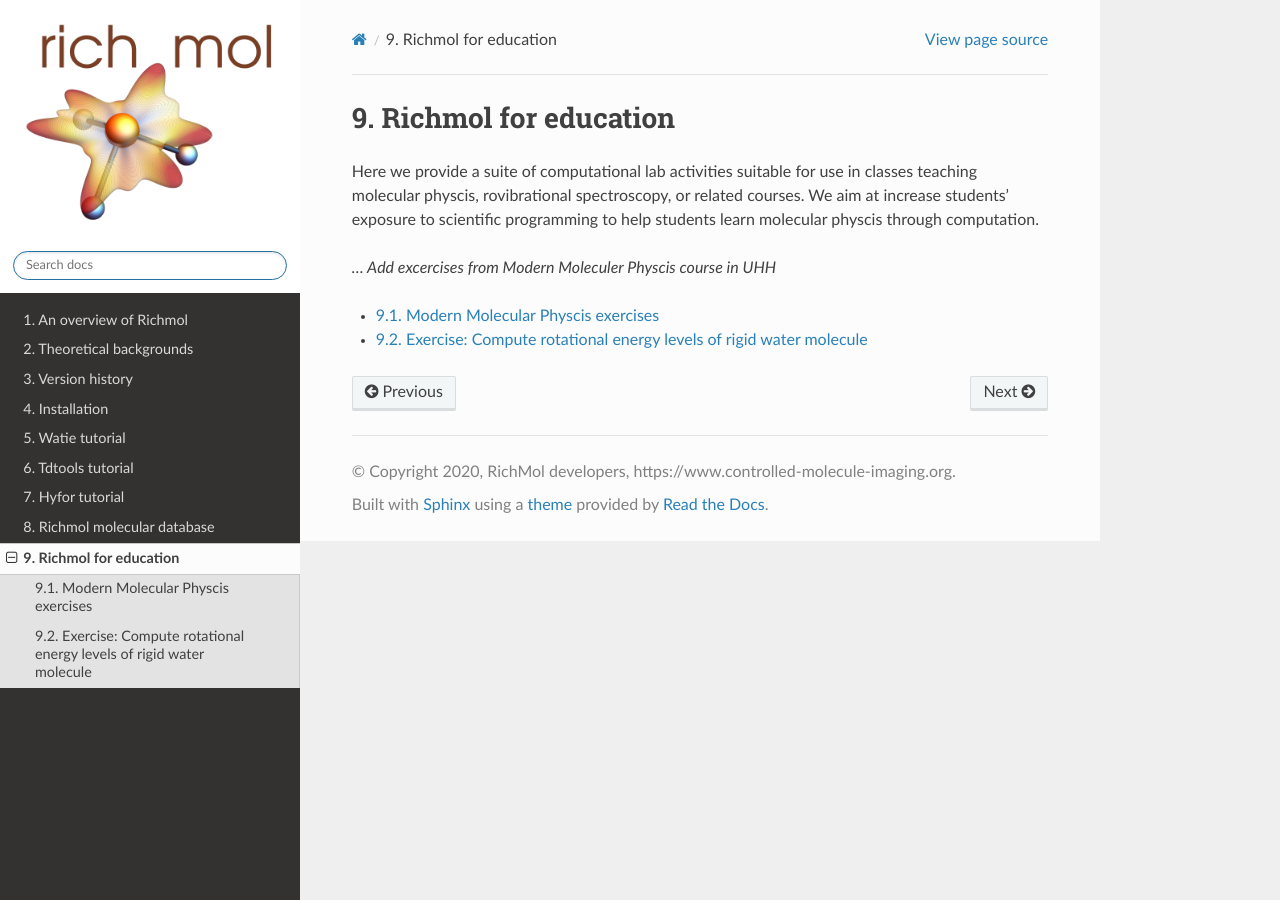
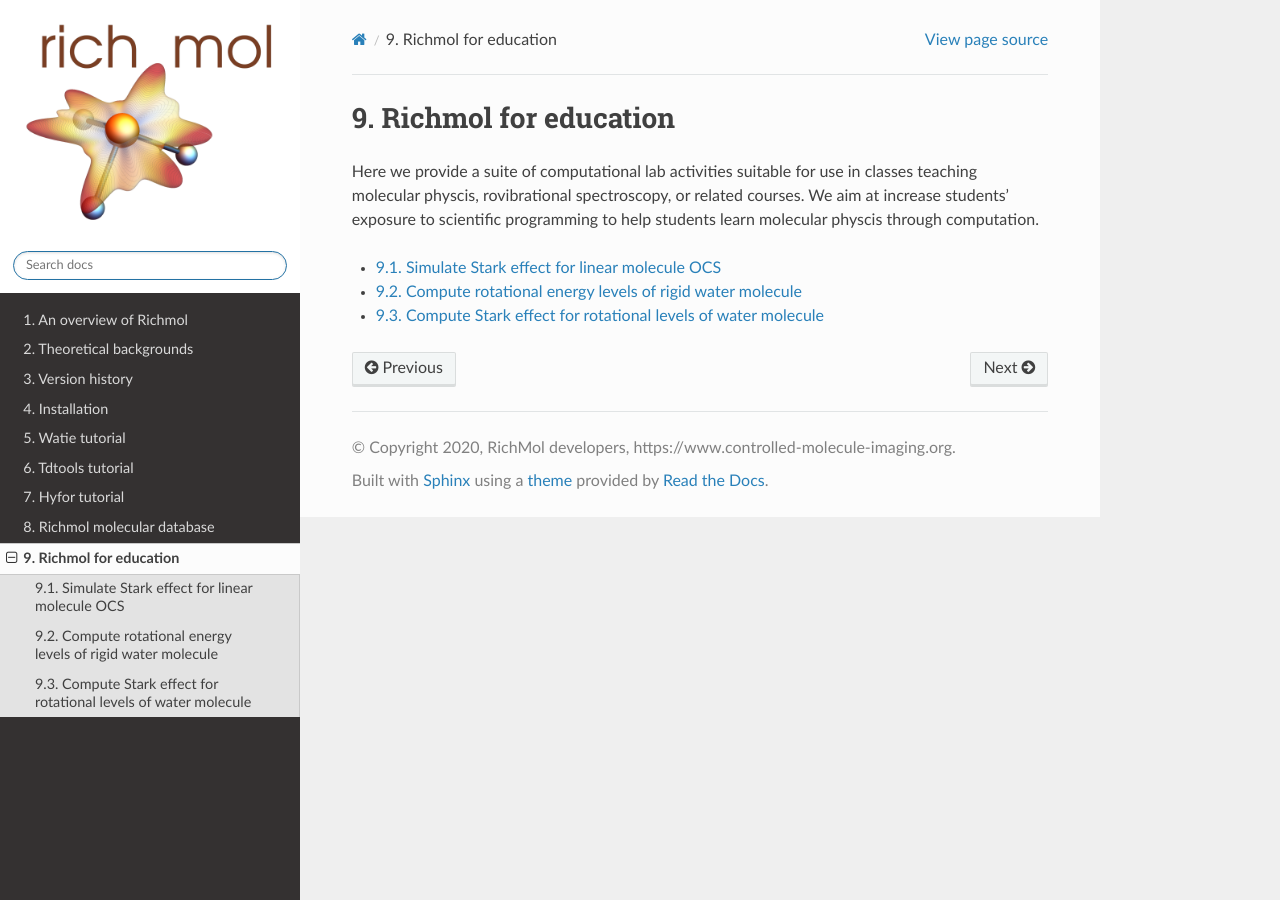
Before and after one commit to CFEL-CMI/richmol, a Sphinx documentation site: the page built from doc/source/education.rst, in a window 1280 px wide. Built offline with Sphinx 7.4.7 and the Read the Docs theme 2.0.0, drawn with Linux system fonts in a browser that asks for light colours.

Commit message:
Fix issues in all jupyter notebooks

```diff
--- a/doc/source/education.rst
+++ b/doc/source/education.rst
@@ -6,10 +6,9 @@ teaching molecular physcis, rovibrational spectroscopy, or related courses.
 We aim at increase students' exposure to scientific programming to help students learn
 molecular physcis through computation.
 
-`... Add excercises from Modern Moleculer Physcis course in UHH`
-
 .. toctree::
    :maxdepth: 1
 
    notebooks/ocs_stark.ipynb
    notebooks/water_rigrot.ipynb
+   notebooks/water_stark.ipynb
```
Also changed, not shown: doc/source/notebooks/ocs_stark.ipynb, doc/source/notebooks/water_rigrot.ipynb, doc/source/notebooks/water_stark.ipynb, 3 other files.
